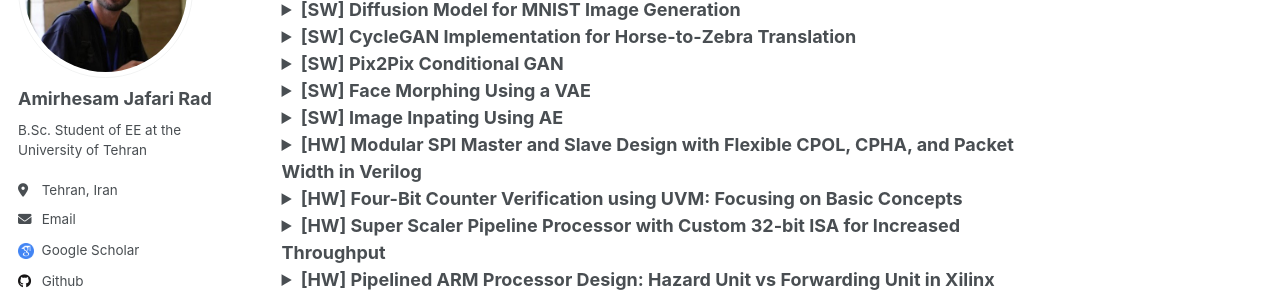
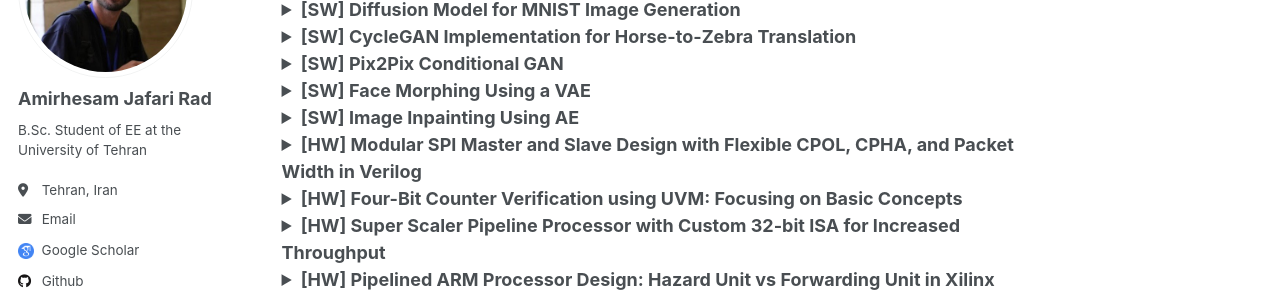
Before and after one commit to amirhjrad/amirhjrad.github.io, a Jekyll site: the page built from _pages/projects.md, in a window 1280 px wide and 900 px high. Shown: the part 203-500 px from the top of the window. Built offline with Jekyll 4.4.1, drawn with Linux system fonts in a browser that asks for light colours.

Commit message:
modified:   _pages/projects.md

```diff
--- a/_pages/projects.md
+++ b/_pages/projects.md
@@ -53,7 +53,7 @@ author_profile: true
 
 <details>
   <summary>
-    <strong>[SW] Image Inpating Using AE</strong>
+    <strong>[SW] Image Inpainting Using AE</strong>
   </summary>
   <p>
     Designed a Autoencoder for the purpose of reconstruction of damaged images using the CIFAR-10 dataset.
```
